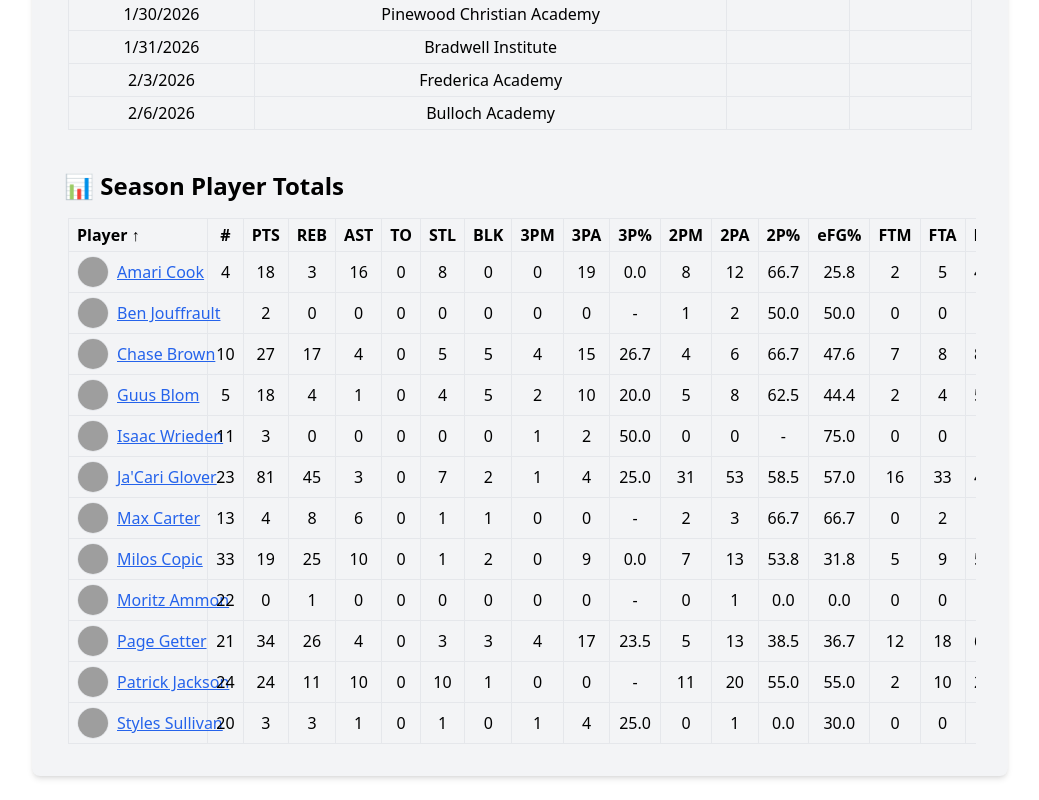
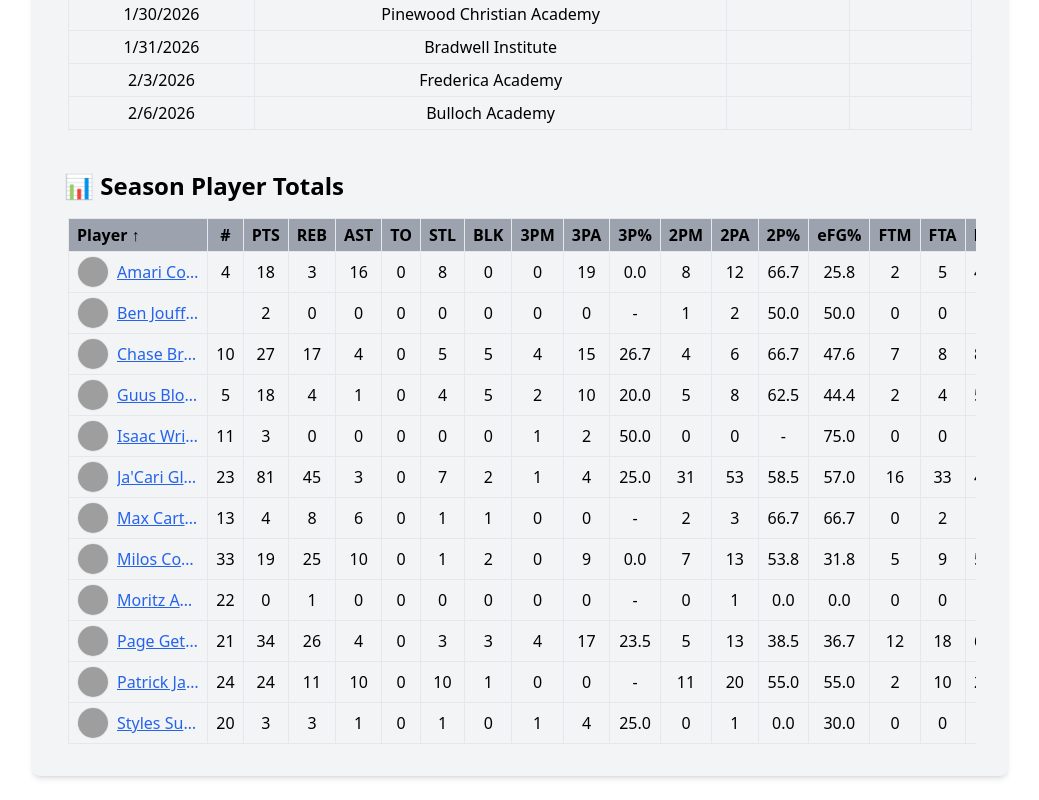
Before and after one commit to newonda1/st-andrews-basketball, a React (Vite) app: page /seasons/2025-26 in a window 1280 px wide. Shown: the part 2370-3170 px from the top of the page, without its empty margins (120-1159 px from the left). Built offline with nearby package versions, Linux system fonts and the light colour scheme; grey boxes are pictures that could not be loaded.

Commit message:
Update Season2025_26.jsx

```diff
--- a/src/seasons/Season2025_26.jsx
+++ b/src/seasons/Season2025_26.jsx
@@ -384,7 +384,7 @@ function Season2025_26() {
         ) : (
           <div className="overflow-x-auto px-1">
             <table className="w-full border text-center text-xs sm:text-sm md:text-base whitespace-nowrap">
-              <thead>
+              <thead className="bg-gray-400 text-black">
                 <tr>
                   <th
                     className="border px-2 py-1 text-left cursor-pointer"
@@ -508,20 +508,19 @@ function Season2025_26() {
 
                   return (
                     <tr key={player.PlayerID}>
-                      <td className="border px-2 py-1 text-left align-middle">
-                        <div className="flex items-center justify-start gap-2">
+                      <td className="border px-2 py-1 text-left align-middle max-w-[180px] overflow-hidden truncate">
+                        <div className="flex items-center gap-2">
                           <img
                             src={photoUrl}
                             alt={name}
                             onError={(e) => {
-                              e.currentTarget.src =
-                                '/images/players/default.jpg';
+                              e.currentTarget.src = '/images/players/default.jpg';
                             }}
                             className="w-8 h-8 rounded-full object-cover border"
                           />
                           <Link
                             to={`/players/${player.PlayerID}`}
-                            className="text-blue-600 underline hover:text-blue-800"
+                            className="text-blue-600 underline hover:text-blue-800 truncate"
                           >
                             {name}
                           </Link>
```
